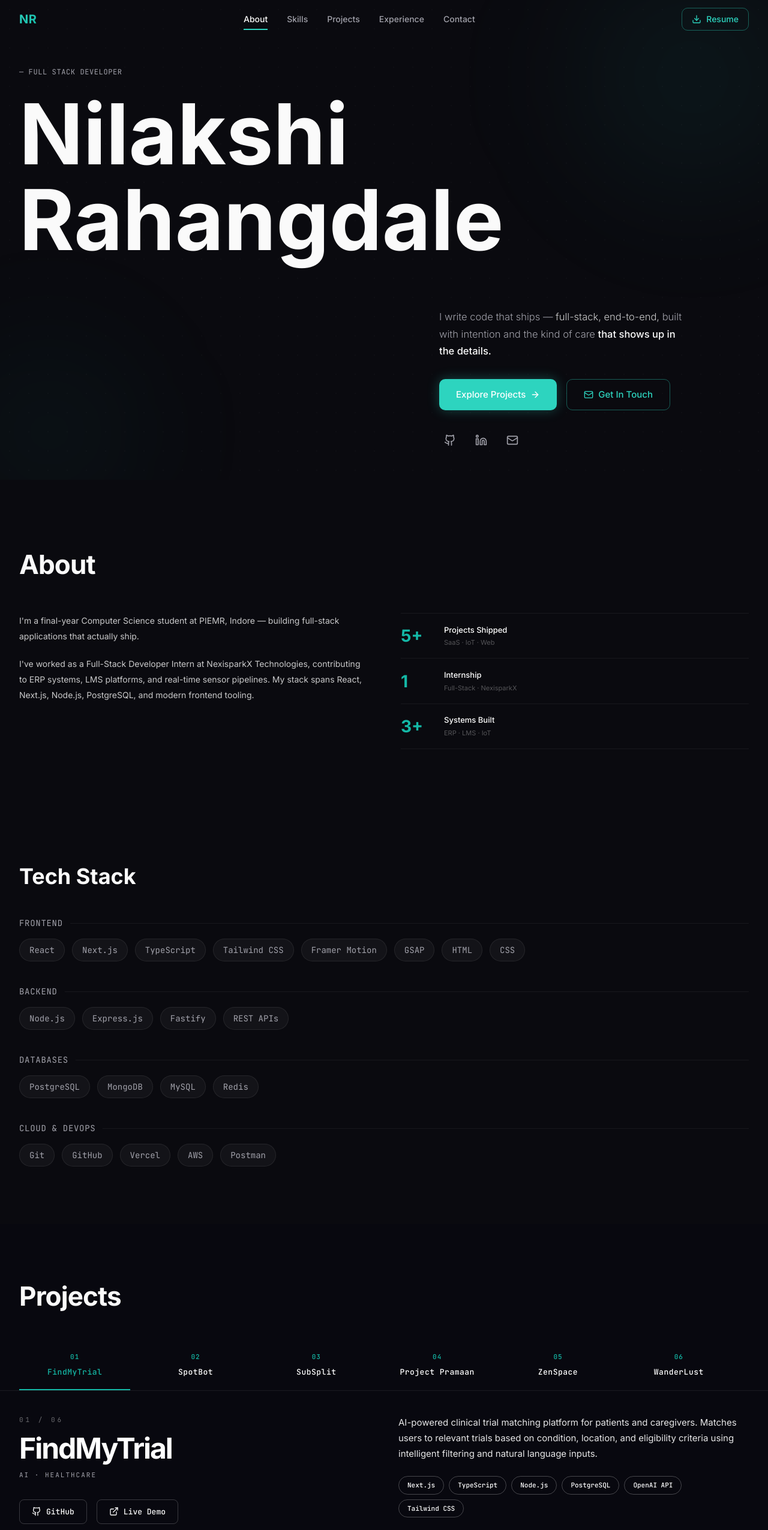
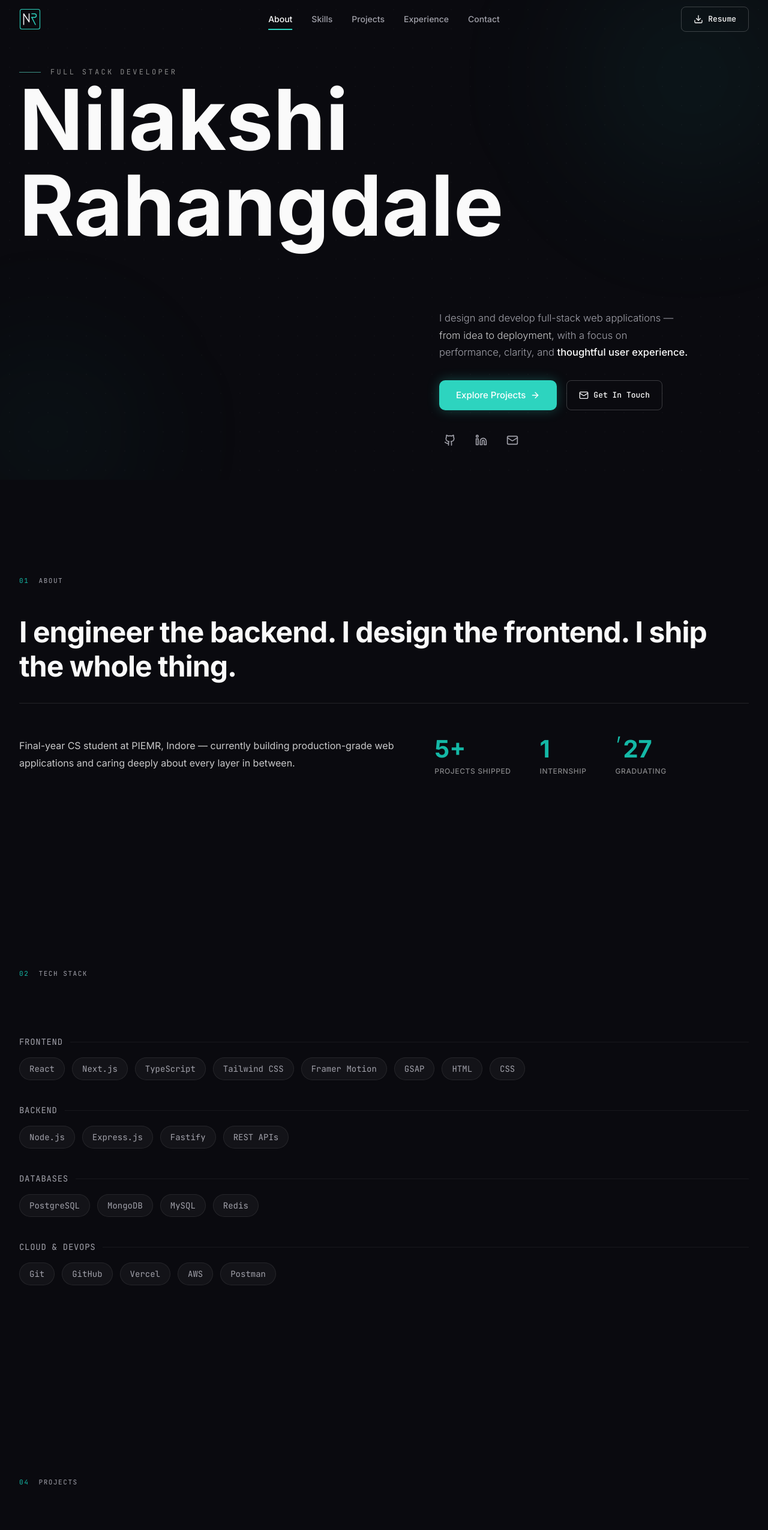
Before and after one commit to nilakshi09/Portfolio, a Next.js app: page / in a window 1280 px wide. Shown: the top 2551 px of the page at 60% size. Built offline with nearby package versions, Linux system fonts and the light colour scheme.

Commit message:
Updated project

```diff
--- a/app/globals.css
+++ b/app/globals.css
@@ -220,16 +220,16 @@
 
 .cp-section {
   position: relative;
-  background: #08080f;
-  padding-top: 96px;
+  background: transparent;
+  padding-top: 160px;
 }
 
 @media (max-width: 1024px) {
-  .cp-section { padding-top: 64px; }
+  .cp-section { padding-top: 128px; }
 }
 
 @media (max-width: 768px) {
-  .cp-section { padding-top: 48px; }
+  .cp-section { padding-top: 112px; }
 }
 
 /* ── Scroll entrance animation: initial hidden state ── */
@@ -282,15 +282,8 @@
 
 /* ── Header ── */
 .cp-header-wrap {
-  padding: 0 24px 48px;
-  max-width: 80rem;
-  margin: 0 auto;
-}
-
-@media (min-width: 1024px) {
-  .cp-header-wrap {
-    padding: 0 32px 48px;
-  }
+  padding: 0 0 48px;
+  width: 100%;
 }
 
 .cp-title {
@@ -308,24 +301,22 @@
 .cp-navbar {
   width: 100%;
   background: transparent;
-  border-bottom: 1px solid rgba(255, 255, 255, 0.08);
+  padding: 0;
 }
 
 .cp-tabs {
   display: flex;
-  max-width: 80rem;
-  margin: 0 auto;
-  gap: 16px;
-  padding: 0 24px;
+  width: 100%;
+  margin: 0;
+  gap: 0;
+  padding: 0;
   overflow-x: auto;
   scrollbar-width: none;
   -ms-overflow-style: none;
-}
 
-@media (min-width: 1024px) {
-  .cp-tabs {
-    padding: 0 32px;
-  }
+  background: rgba(255, 255, 255, 0.02);
+  border: 1px solid rgba(255, 255, 255, 0.08);
+  border-radius: 16px;
 }
 
 .cp-tabs::-webkit-scrollbar {
@@ -333,8 +324,7 @@
 }
 
 .cp-tabs::after {
-  content: '';
-  padding-right: 8px;
+  display: none;
 }
 
 .cp-tab {
@@ -351,6 +341,17 @@
   cursor: pointer;
   transition: all 0.2s ease;
   position: relative;
+}
+
+.cp-tab:not(:last-child)::after {
+  content: '';
+  position: absolute;
+  right: 0;
+  top: 50%;
+  transform: translateY(-50%);
+  height: 24px;
+  width: 1px;
+  background: rgba(45, 212, 191, 0.15);
 }
 
 .cp-tab-number {
@@ -413,16 +414,10 @@
   display: grid;
   grid-template-columns: 1fr;
   grid-template-rows: 1fr;
-  max-width: 80rem;
-  margin: 40px auto 0;
-  padding: 0 24px 64px;
+  width: 100%;
+  margin: 40px 0 0;
+  padding: 0 0 64px;
   background: transparent;
-}
-
-@media (min-width: 1024px) {
-  .cp-panel {
-    padding: 0 32px 64px;
-  }
 }
 
 /* Each slide: open layout, no card wrapper */
@@ -527,7 +522,7 @@
   font-weight: 500;
   border-radius: 8px;
   text-decoration: none;
-  transition: all 0.2s ease;
+  transition: all 0.3s ease;
 }
 
 /* GitHub Button: Outlined */
@@ -538,8 +533,10 @@
 }
 
 .cp-link-btn--github:hover {
-  background: rgba(255, 255, 255, 0.05);
-  border-color: rgba(255, 255, 255, 0.4);
+  background: rgba(45, 212, 191, 0.08);
+  border-color: #2DD4BF;
+  color: #FFFFFF;
+  box-shadow: 0 0 15px rgba(45, 212, 191, 0.25);
 }
 
 /* Live Demo Button: Outlined (Same as GitHub) */
@@ -550,8 +547,10 @@
 }
 
 .cp-link-btn--demo:hover:not(.cp-link-btn--disabled) {
-  background: rgba(255, 255, 255, 0.05);
-  border-color: rgba(255, 255, 255, 0.4);
+  background: rgba(45, 212, 191, 0.08);
+  border-color: #2DD4BF;
+  color: #FFFFFF;
+  box-shadow: 0 0 15px rgba(45, 212, 191, 0.25);
 }
 
 /* Disabled Demo Button */
@@ -645,11 +644,11 @@
 
 @media (max-width: 768px) {
   .cp-header-wrap {
-    padding: 0 20px 32px;
+    padding: 0 0 32px;
   }
 
   .cp-panel {
-    padding: 0 16px 48px;
+    padding: 0 0 48px;
     margin-top: 24px;
   }
 
@@ -695,11 +694,11 @@
 
 @media (min-width: 769px) and (max-width: 1024px) {
   .cp-header-wrap {
-    padding: 0 32px 40px;
+    padding: 0 0 40px;
   }
 
   .cp-panel {
-    padding: 0 24px 48px;
+    padding: 0 0 48px;
     margin-top: 32px;
   }
 
@@ -742,6 +741,10 @@
 /* ---------- Entry (open layout) ---------- */
 .exp-entry {
   width: 100%;
+  border-top: 1px solid rgba(255, 255, 255, 0.08);
+  border-bottom: 1px solid rgba(255, 255, 255, 0.08);
+  padding-top: 2.5rem;
+  padding-bottom: 2.5rem;
 }
 .exp-entry:hover .exp-date-dot {
   transform: scale(1.3);
@@ -908,7 +911,7 @@
 .contact-finale {
   position: relative;
   overflow: hidden;
-  padding: 96px 24px;
+  padding: 160px 24px;
   display: flex;
   align-items: center;
   justify-content: center;
@@ -1152,7 +1155,7 @@
 
 @media (max-width: 768px) {
   .contact-finale {
-    padding: 48px 20px;
+    padding: 112px 20px;
     min-height: auto;
   }
   .contact-heading {
@@ -1186,7 +1189,7 @@
 
 @media (min-width: 769px) and (max-width: 1024px) {
   .contact-finale {
-    padding: 64px 32px;
+    padding: 128px 32px;
   }
   .contact-orb--primary {
     width: 160px;
@@ -1195,10 +1198,30 @@
 }
 
 /* ===== ABOUT SECTION ===== */
+.about-header {
+  margin-bottom: 2rem;
+  width: 100%;
+}
+
+.about-title {
+  font-size: clamp(2rem, 4vw, 3rem);
+  font-weight: 700;
+  color: #FAFAFA;
+  letter-spacing: -0.02em;
+  line-height: 1.2;
+}
+
+.about-divider {
+  width: 100%;
+  height: 1px;
+  background-color: rgba(255, 255, 255, 0.1);
+  margin-bottom: 3.5rem;
+}
+
 .about-grid {
   display: grid;
-  grid-template-columns: minmax(0, 1fr) minmax(0, 1fr);
-  gap: 3.5rem;
+  grid-template-columns: minmax(0, 1.2fr) minmax(0, 1fr);
+  gap: 4rem;
   align-items: start;
 }
 
@@ -1207,56 +1230,39 @@
 }
 
 .about-bio p {
-  font-size: 14px;
+  font-size: 1rem;
   color: rgba(255, 255, 255, 0.78);
   line-height: 1.85;
-  margin: 0 0 1.25rem 0;
+  margin: 0;
 }
 
-.about-bio p:last-child {
-  margin-bottom: 0;
+/* Stats horizontal layout */
+.about-stats {
+  display: flex;
+  flex-direction: row;
+  gap: 3rem;
+  flex-wrap: wrap;
 }
 
-/* Stats table rows */
-.about-stats {
+.about-stat-item {
   display: flex;
   flex-direction: column;
-}
-
-.about-stat-row {
-  display: grid;
-  grid-template-columns: 72px 1fr;
-  align-items: center;
-  padding: 1.1rem 0;
-  border-bottom: 0.5px solid rgba(255, 255, 255, 0.06);
-}
-
-.about-stat-row--first {
-  border-top: 0.5px solid rgba(255, 255, 255, 0.06);
+  gap: 0.5rem;
 }
 
 .about-stat-value {
-  font-size: 28px;
+  font-size: 2.5rem;
   font-weight: 700;
   color: #14b8a6;
   line-height: 1;
 }
 
-.about-stat-info {
-  display: flex;
-  flex-direction: column;
-  gap: 0.2rem;
-}
-
 .about-stat-label {
-  font-size: 13px;
-  color: #ffffff;
+  font-size: 0.75rem;
+  color: rgba(255, 255, 255, 0.5);
   font-weight: 500;
-}
-
-.about-stat-sublabel {
-  font-size: 11px;
-  color: rgba(255, 255, 255, 0.3);
+  text-transform: uppercase;
+  letter-spacing: 0.05em;
 }
 
 /* About responsive */
@@ -1264,6 +1270,10 @@
   .about-grid {
     grid-template-columns: 1fr;
     gap: 2.5rem;
+  }
+
+  .about-stats {
+    gap: 2rem;
   }
 }
 
--- a/components/About.tsx
+++ b/components/About.tsx
@@ -3,9 +3,9 @@
 import { motion } from 'framer-motion';
 
 const aboutStats = [
-  { value: '5+', label: 'Projects Shipped', sublabel: 'SaaS · IoT · Web' },
-  { value: '1', label: 'Internship', sublabel: 'Full-Stack · NexisparkX' },
-  { value: '3+', label: 'Systems Built', sublabel: 'ERP · LMS · IoT' },
+  { value: '5+', label: 'Projects Shipped' },
+  { value: '1', label: 'Internship' },
+  { value: '27', label: 'Graduating' }
 ];
 
 export function About() {
@@ -17,10 +17,23 @@ export function About() {
           whileInView={{ opacity: 1, y: 0 }}
           viewport={{ once: true, amount: 0.15 }}
           transition={{ duration: 0.6, ease: [0.16, 1, 0.3, 1] }}
-          className="experience-header"
+          className="about-header"
         >
-          <h2 className="experience-title">About</h2>
+          <div className="font-mono text-[11px] font-normal tracking-[0.14em] uppercase text-[#A1A1AA] mb-6">
+            <span className="text-[#14b8a6]">01</span> &nbsp;ABOUT
+          </div>
+          {/* <h2 className="cp-title mb-8">About</h2> */}
+          <br />
+          <h3 className="about-title">I engineer the backend. I design the frontend. I ship the whole thing.</h3>
         </motion.div>
+
+        <motion.div
+          initial={{ opacity: 0, width: 0 }}
+          whileInView={{ opacity: 1, width: "100%" }}
+          viewport={{ once: true, amount: 0.15 }}
+          transition={{ duration: 0.8, delay: 0.2, ease: "easeOut" }}
+          className="about-divider"
+        />
 
         <div className="about-grid">
           {/* Left column — bio text */}
@@ -28,23 +41,20 @@ export function About() {
             initial={{ opacity: 0, y: 20 }}
             whileInView={{ opacity: 1, y: 0 }}
             viewport={{ once: true }}
-            transition={{ duration: 0.6 }}
+            transition={{ duration: 0.6, delay: 0.3 }}
             className="about-bio"
           >
             <p>
-              {"I'm a final-year Computer Science student at PIEMR, Indore — building full-stack applications that actually ship."}
-            </p>
-            <p>
-              {"I've worked as a Full-Stack Developer Intern at NexisparkX Technologies, contributing to ERP systems, LMS platforms, and real-time sensor pipelines. My stack spans React, Next.js, Node.js, PostgreSQL, and modern frontend tooling."}
+              Final-year CS student at PIEMR, Indore — currently building production-grade web applications and caring deeply about every layer in between.
             </p>
           </motion.div>
 
-          {/* Right column — stats table */}
+          {/* Right column — stats horizontal */}
           <motion.div
             initial={{ opacity: 0, y: 20 }}
             whileInView={{ opacity: 1, y: 0 }}
             viewport={{ once: true }}
-            transition={{ duration: 0.6, delay: 0.15 }}
+            transition={{ duration: 0.6, delay: 0.4 }}
             className="about-stats"
           >
             {aboutStats.map((stat, index) => (
@@ -53,14 +63,20 @@ export function About() {
                 initial={{ opacity: 0, y: 12 }}
                 whileInView={{ opacity: 1, y: 0 }}
                 viewport={{ once: true }}
-                transition={{ duration: 0.4, delay: 0.2 + index * 0.1 }}
-                className={`about-stat-row ${index === 0 ? 'about-stat-row--first' : ''}`}
+                transition={{ duration: 0.4, delay: 0.5 + index * 0.1 }}
+                className="about-stat-item"
               >
-                <span className="about-stat-value">{stat.value}</span>
-                <div className="about-stat-info">
-                  <span className="about-stat-label">{stat.label}</span>
-                  <span className="about-stat-sublabel">{stat.sublabel}</span>
-                </div>
+                <span className="about-stat-value">
+                  {stat.label === 'Graduating' ? (
+                    <div className="flex items-start">
+                      <span className="relative -top-[0.15em] mr-[0.08em] font-light">’</span>
+                      <span>{stat.value}</span>
+                    </div>
+                  ) : (
+                    stat.value
+                  )}
+                </span>
+                <span className="about-stat-label">{stat.label}</span>
               </motion.div>
             ))}
           </motion.div>
--- a/components/Experience.tsx
+++ b/components/Experience.tsx
@@ -45,7 +45,11 @@ export function Experience() {
           transition={{ duration: 0.6, ease: [0.16, 1, 0.3, 1] }}
           className="experience-header"
         >
-          <h2 className="experience-title">Experience</h2>
+          <div className="font-mono text-[11px] font-normal tracking-[0.14em] uppercase text-[#A1A1AA] mb-6">
+            <span className="text-[#14b8a6]">05</span> &nbsp;EXPERIENCE
+          </div>
+          <br />
+          {/* <h2 className="experience-title">Experience</h2> */}
         </motion.div>
 
         {/* Experience Entry — open layout */}
--- a/components/Hero.tsx
+++ b/components/Hero.tsx
@@ -12,14 +12,15 @@ export function Hero() {
         {/* Left Side — Label + Name */}
         <div className="pt-20 lg:pt-28">
           {/* Eyebrow */}
-          <motion.p
-            initial={{ opacity: 0, y: 20 }}
-            animate={{ opacity: 1, y: 0 }}
-            transition={{ duration: 0.5 }}
-            className="font-mono text-xs uppercase tracking-wider text-text-secondary mb-6"
-          >
-            — Full Stack Developer
-          </motion.p>
+        <motion.div
+  initial={{ opacity: 0, y: 10 }}
+  animate={{ opacity: 1, y: 0 }}
+  transition={{ duration: 0.5 }}
+  className="flex items-center gap-4 font-mono text-xs uppercase tracking-[0.28em] text-[#8A8A8A]"
+>
+  <div className="w-9 h-[0.5px] bg-[#5EEAD4]/60" />
+  <span>FULL STACK DEVELOPER</span>
+</motion.div>
 
           {/* Headline */}
           <h1 className="mb-0">
@@ -52,10 +53,10 @@ export function Hero() {
         >
           {/* Description */}
           <p className="text-[16.5px] font-light text-text-secondary leading-[1.72] mb-8">
-            I write code that ships —{' '}
-            <span className="text-text-primary/80">full-stack, end-to-end,</span>{' '}
-            built with intention and the kind of care{' '}
-            <span className="font-medium text-text-primary">that shows up in the details.</span>
+            I design and develop full-stack web applications —{' '}
+            <span className="text-text-primary/80">from idea to deployment,</span>{' '}
+            with a focus on performance, clarity, and{' '}
+            <span className="font-medium text-text-primary">thoughtful user experience.</span>
           </p>
 
           {/* CTA Buttons */}
@@ -69,10 +70,10 @@ export function Hero() {
             </a>
             <a
               href="mailto:nilakshirahangdale31@gmail.com"
-              className="inline-flex items-center gap-2 px-7 py-3.5 text-[15px] font-medium rounded-[10px] border border-accent/40 text-accent hover:bg-accent/10 hover:border-accent hover:scale-[1.03] active:scale-[0.97] transition-all duration-200"
+              className="cp-link-btn cp-link-btn--demo"
             >
-              <Mail className="w-4 h-4" />
-              Get In Touch
+              <Mail className="cp-link-icon" />
+              <span>Get In Touch</span>
             </a>
           </div>
 
--- a/components/Navbar.tsx
+++ b/components/Navbar.tsx
@@ -36,23 +36,28 @@ export function Navbar() {
         animate={{ opacity: 1, y: 0 }}
         transition={{ duration: 0.5, delay: 0.2 }}
         className={`
-          fixed top-0 left-0 right-0 z-50 transition-all duration-300
+          fixed top-0 left-0 right-0 z-50 px-6 lg:px-8 transition-all duration-300
           ${isScrolled ? 'backdrop-blur-xl bg-[#0A0A0F]/80 border-b border-white/[0.06]' : ''}
           ${scrollDirection === 'down' ? '-translate-y-full' : 'translate-y-0'}
         `}
       >
-        <div className="max-w-7xl mx-auto px-6 lg:px-8">
-          <div className="flex items-center justify-between h-16">
+        <div className="max-w-7xl mx-auto w-full">
+          <div className="flex items-center justify-between h-16 relative">
             {/* Logo */}
             <a
               href="#"
-              className="text-xl font-bold tracking-wide gradient-text"
+              className="text-xl font-bold tracking-wide gradient-text flex-shrink-0 z-10"
             >
-              NR
+              <svg width="36" height="36" viewBox="0 0 48 48" fill="none" xmlns="http://www.w3.org/2000/svg">
+  <rect x="2" y="2" width="44" height="44" rx="4" stroke="#2DD4BF" strokeWidth="1.5"/>
+  <path d="M10 36V12l12 18V12" stroke="#f9fafb" strokeWidth="2" strokeLinecap="round" strokeLinejoin="round"/>
+  <path d="M28 12h6a4 4 0 010 8h-6v0" stroke="#2DD4BF" strokeWidth="2" strokeLinecap="round"/>
+  <path d="M28 20l8 16" stroke="#2DD4BF" strokeWidth="2" strokeLinecap="round"/>
+</svg>
             </a>
 
             {/* Desktop Nav */}
-            <div className="hidden md:flex items-center gap-8">
+            <div className="hidden md:flex absolute left-1/2 -translate-x-1/2 items-center gap-8 z-0">
               {navLinks.map((link) => (
                 <button
                   key={link.name}
@@ -73,14 +78,19 @@ export function Navbar() {
               ))}
             </div>
 
+            {/* Right Actions */}
+            <div className="flex-shrink-0 z-10 flex items-center">
               {/* Resume Button */}
               <div className="hidden md:block">
                 <a
-                href="/resume.pdf"
-                className="inline-flex items-center gap-2 px-4 py-2 text-sm font-medium rounded-[10px] border border-accent/40 text-accent hover:bg-accent/10 hover:border-accent hover:scale-[1.03] active:scale-[0.97] transition-all duration-200"
+                  href="https://nilakshirahangdaleresume.vercel.app/"
+                  download="Nilakshi_Rahangdale_Resume.pdf"
+                  target="_blank"
+                  rel="noopener noreferrer"
+                  className="cp-link-btn cp-link-btn--github"
                 >
-                <Download className="w-4 h-4" />
-                Resume
+                  <Download className="cp-link-icon" />
+                  <span>Resume</span>
                 </a>
               </div>
 
@@ -91,6 +101,7 @@ export function Navbar() {
               >
                 <Menu className="w-6 h-6" />
               </button>
+            </div>
           </div>
         </div>
       </motion.nav>
@@ -141,11 +152,14 @@ export function Navbar() {
                   initial={{ opacity: 0, x: 20 }}
                   animate={{ opacity: 1, x: 0 }}
                   transition={{ delay: navLinks.length * 0.1 }}
-                  href="/resume.pdf"
-                  className="inline-flex items-center justify-center gap-2 px-5 py-3 text-sm font-medium bg-accent text-[#0A0A0F] hover:bg-accent-hover rounded-[10px]"
+                  href="/Nilakshi_Rahangdale_Resume.pdf"
+                  download="Nilakshi_Rahangdale_Resume.pdf"
+                  target="_blank"
+                  rel="noopener noreferrer"
+                  className="cp-link-btn cp-link-btn--github"
                 >
-                  <Download className="w-4 h-4" />
-                  Download Resume
+                  <Download className="cp-link-icon" />
+                  <span>Download Resume</span>
                 </motion.a>
               </div>
             </motion.div>
--- a/components/Projects.tsx
+++ b/components/Projects.tsx
@@ -61,18 +61,31 @@ export function Projects() {
     <section
       id="projects"
       ref={sectionRef}
-      className={`cp-section ${revealed ? 'cp-revealed' : ''}`}
+      className={`cp-section px-6 lg:px-8 ${revealed ? 'cp-revealed' : ''}`}
     >
+      <div className="max-w-7xl mx-auto w-full">
         {/* ── Section header ── */}
         <div className="cp-header-wrap">
           <div className="cp-header cp-anim-header">
-          <h2 className="cp-title">Projects</h2>
+          <div className="font-mono text-[11px] font-normal tracking-[0.14em] uppercase text-[#A1A1AA] mb-6">
+            <span className="text-[#14b8a6]">04</span> &nbsp;PROJECTS
+          </div>
+          {/* <h2 className="cp-title">Projects</h2> */}
         </div>
       </div>
 
+      {/* ── Glassmorphism Card Wrapper ── */}
+      <div style={{
+        background: 'rgba(255, 255, 255, 0.03)',
+        border: '1px solid rgba(255, 255, 255, 0.08)',
+        borderRadius: '16px',
+        padding: '2rem 2rem 3rem 2rem',
+        backdropFilter: 'blur(12px)',
+        overflow: 'hidden'
+      }}>
         {/* ── PART 1: Project Navbar ── */}
-      <div className="cp-navbar">
-        <div className="cp-tabs" ref={tabsRef}>
+        <div className="cp-navbar" style={{ borderBottom: '1px solid rgba(255, 255, 255, 0.06)' }}>
+          <div className="cp-tabs" ref={tabsRef} style={{ background: 'transparent', border: 'none' }}>
             {projects.map((project, index) => (
               <button
                 key={project.id}
@@ -182,6 +195,8 @@ export function Projects() {
           );
         })}
       </div>
+      </div>
+      </div>
     </section>
   );
 }
--- a/components/Skills.tsx
+++ b/components/Skills.tsx
@@ -15,9 +15,13 @@ export function Skills() {
           transition={{ duration: 0.5 }}
           className="mb-6"
         >
-          <h2 className="text-4xl font-bold text-text-primary">
+          <div className="font-mono text-[11px] font-normal tracking-[0.14em] uppercase text-[#A1A1AA] mb-6">
+            <span className="text-[#14b8a6]">02</span> &nbsp;TECH STACK
+          </div>
+          <br />
+          {/* <h2 className="text-4xl font-bold text-text-primary">
             Tech Stack
-          </h2>
+          </h2> */}
         </motion.div>
 
         {/* Skill Groups */}
--- a/package.json
+++ b/package.json
@@ -41,6 +41,7 @@
     "@radix-ui/react-toggle": "^1.1.0",
     "@radix-ui/react-toggle-group": "^1.1.0",
     "@radix-ui/react-tooltip": "^1.1.2",
+    "@studio-freight/lenis": "^1.0.42",
     "@supabase/supabase-js": "^2.58.0",
     "@types/node": "20.6.2",
     "@types/react": "18.2.22",
--- a/tailwind.config.ts
+++ b/tailwind.config.ts
@@ -43,9 +43,9 @@ const config: Config = {
         button: '10px',
       },
       spacing: {
-        'section': '96px',
-        'section-tablet': '64px',
-        'section-mobile': '48px',
+        'section': '160px',
+        'section-tablet': '128px',
+        'section-mobile': '112px',
       },
       keyframes: {
         'accordion-down': {
```
Also changed, not shown: components/Contact.tsx (+4 -4 lines), 2 other files (tests, documents, lock files or other folders). Lines whose indentation alone changed are shown as unchanged.
